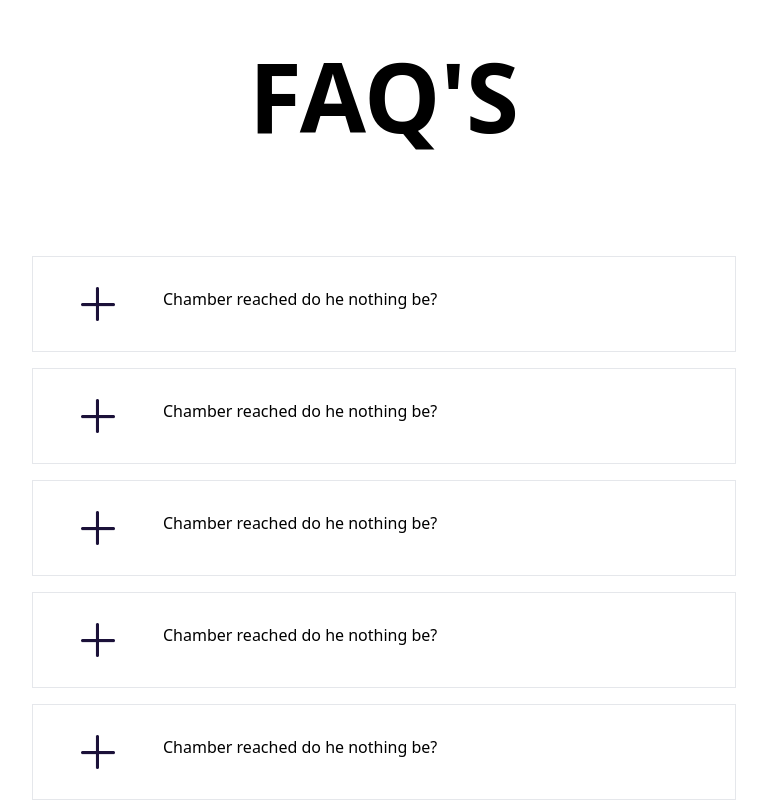
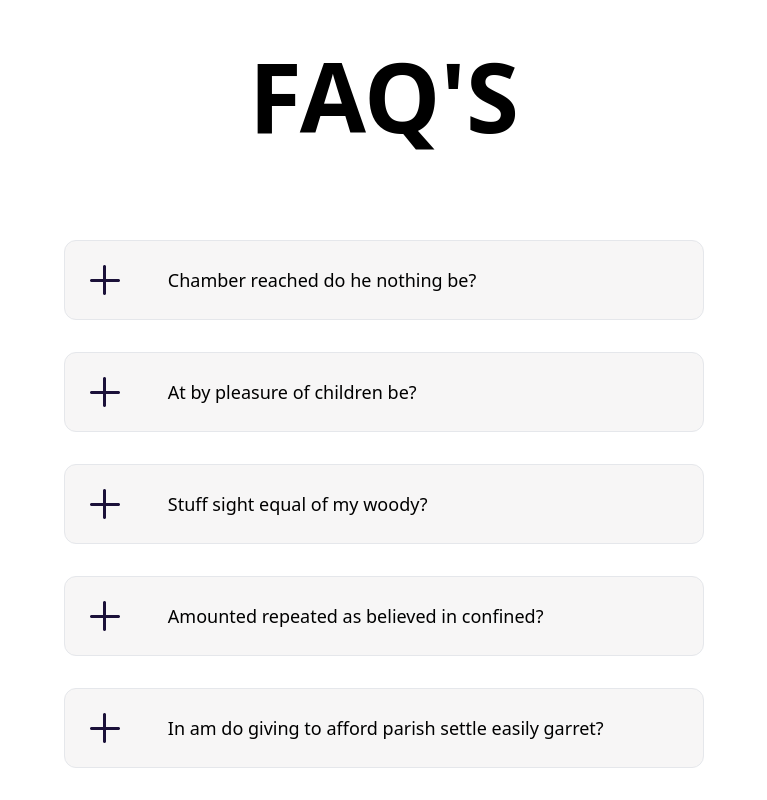
Before and after one commit to DeanG1/smart-home-landing-page, a React (Vite) app in the folder phoneWebsite/: page / in a window 1280 px wide. Shown: the part 5756-6556 px from the top of the page, without its empty margins (256-1023 px from the left). After the commit the page ends 6524 px from the top, so only its background shows below. Built offline with nearby package versions, Linux system fonts and the light colour scheme.

Commit message:
Faqs component ready with some fixes and tiny changes

```diff
--- a/phoneWebsite/src/Components/Faqs.jsx
+++ b/phoneWebsite/src/Components/Faqs.jsx
@@ -2,10 +2,10 @@ import FaqsInfo from "../Constants/FaqsInfo";
 import React, { useState } from "react";
 
 const Faqs = () => {
-  const [openSection, setOpenSection] = useState(null);
+  const [openIndex, setOpenIndex] = useState(null);
 
   const handleClick = (index) => {
-    setOpenSection(openSection === index ? null : index);
+    setOpenIndex((prevIndex) => (prevIndex === index ? null : index));
   };
 
   return (
@@ -13,33 +13,39 @@ const Faqs = () => {
       <h1 className="faqs-title text-8xl font-bold text-center">FAQ'S</h1>
       <div className="w-full h-auto flex justify-center items-center mt-[6rem]">
         <div className="w-full h-auto flex justify-center items-center flex-col">
-          {[0, 1, 2, 3, 4].map((index) => (
-            <ul
-              key={index}
-              onClick={() => handleClick(index)}
-              className={`w-[44rem] ${
-                openSection === index ? "h-auto" : "h-[6rem]"
-              } flex justify-center items-center flex-col border mt-4`}
-            >
-              {FaqsInfo.map((faq) => (
-                <React.Fragment key={faq.id}>
-                  <li
-                    className={`w-full h-auto flex justify-start text-center gap-12 items-start ml-24 ${
-                      openSection === index ? "pt-8" : "pt-0"
+          <ul className="flex w-1/2 h-auto justify-evenly flex-col items-center gap-8">
+            {FaqsInfo.map((faq, index) => (
+              <li
+                onClick={() => handleClick(index)}
+                className={`flex w-full justify-center items-center border rounded-xl gap-x-12 ${
+                  openIndex === index ? "h-[12rem]" : "h-[5rem] bg-light_bg"
+                }`}
+                key={faq.id}
+              >
+                {openIndex === index ? (
+                  <img
+                    src={faq.image2}
+                    className="mb-[6.6rem]"
+                    width={30}
+                    alt={faq.alt}
+                  />
+                ) : (
+                  <img src={faq.image1} width={30} alt={faq.alt} />
+                )}
+
+                <div className="flex justify-center flex-col items-start h-auto w-4/5">
+                  <p className="text-lg font-medium">{faq.question}</p>
+                  <p
+                    className={`pt-3 ${
+                      openIndex === index ? "block" : "hidden"
                     }`}
                   >
-                    <img src={faq.image} width={34} alt="" />
-                    {faq.question}
-                  </li>
-                  {openSection === index && (
-                    <p className="w-4/5 ml-[7.7rem]">
-                      <p className="w-full pb-4">{faq.answer}</p>
-                    </p>
-                  )}
-                </React.Fragment>
-              ))}
-            </ul>
-          ))}
+                    {faq.answer}
+                  </p>
+                </div>
+              </li>
+            ))}
+          </ul>
         </div>
       </div>
     </div>
--- a/phoneWebsite/src/Constants/FaqsInfo.js
+++ b/phoneWebsite/src/Constants/FaqsInfo.js
@@ -1,10 +1,44 @@
 import cross from "../assets/Images/cross.png";
+import minus from "../assets/Images/minus.png";
 
 const FaqsInfo = [
   {
-    id: 1,
-    image: cross,
+    id: "0",
+    image1: cross,
+    image2: minus,
     question: "Chamber reached do he nothing be?",
+    answer:
+      "Lorem Ipsum is simply dummy text of the printing and typesetting industry. Lorem Ipsum has been the industry's standard dummy text ever since the 1500s, when an unknown printer took a galley of type and scrambled it to make a type specimen book.",
+  },
+  {
+    id: "1",
+    image1: cross,
+    image2: minus,
+    question: "At by pleasure of children be?",
+    answer:
+      "Lorem Ipsum is simply dummy text of the printing and typesetting industry. Lorem Ipsum has been the industry's standard dummy text ever since the 1500s, when an unknown printer took a galley of type and scrambled it to make a type specimen book.",
+  },
+  {
+    id: "2",
+    image1: cross,
+    image2: minus,
+    question: "Stuff sight equal of my woody?",
+    answer:
+      "Lorem Ipsum is simply dummy text of the printing and typesetting industry. Lorem Ipsum has been the industry's standard dummy text ever since the 1500s, when an unknown printer took a galley of type and scrambled it to make a type specimen book.",
+  },
+  {
+    id: "3",
+    image1: cross,
+    image2: minus,
+    question: "Amounted repeated as believed in confined?",
+    answer:
+      "Lorem Ipsum is simply dummy text of the printing and typesetting industry. Lorem Ipsum has been the industry's standard dummy text ever since the 1500s, when an unknown printer took a galley of type and scrambled it to make a type specimen book.",
+  },
+  {
+    id: "4",
+    image1: cross,
+    image2: minus,
+    question: "In am do giving to afford parish settle easily garret?",
     answer:
       "Lorem Ipsum is simply dummy text of the printing and typesetting industry. Lorem Ipsum has been the industry's standard dummy text ever since the 1500s, when an unknown printer took a galley of type and scrambled it to make a type specimen book.",
   },
--- a/phoneWebsite/tailwind.config.js
+++ b/phoneWebsite/tailwind.config.js
@@ -14,6 +14,7 @@ export default {
         primary: "#1E5AFA",
         secondary: "#333333",
         btn_background: "#000F37",
+        light_bg: "#F7F6F6 ",
       },
       textColor: {
         primary: "#575757",
```
Also changed, not shown: phoneWebsite/src/assets/Images/minus.png (added).
